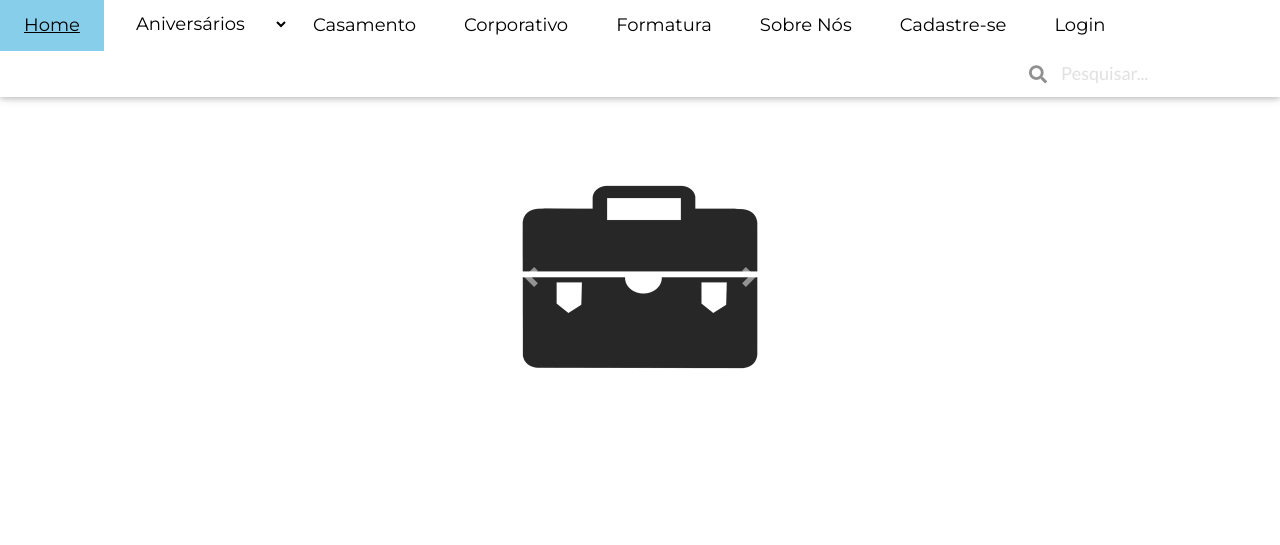
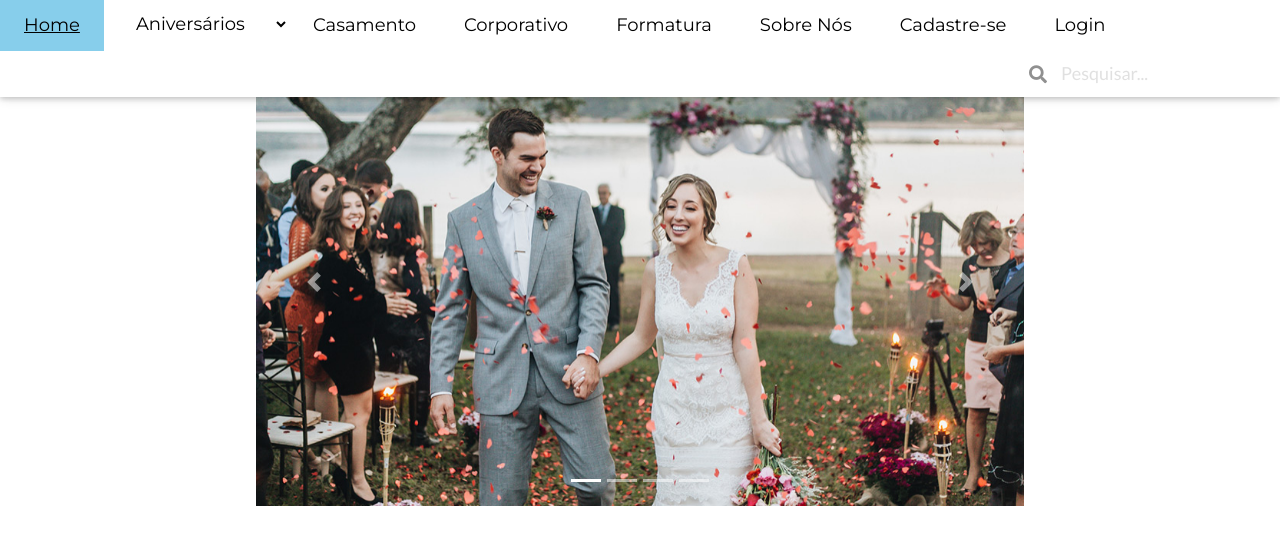
Before and after one commit to biancaleithold/Tcc, a PHP site: page /sobre.php in a window 1280 px wide. Shown: the top 545 px of the page. Run offline with PHP 8.4, Linux system fonts and the light colour scheme; some libraries are stand-ins or nearby versions.

Commit message:
Trabalhando na página sobre nós

```diff
--- a/sobre.php
+++ b/sobre.php
@@ -17,21 +17,25 @@
 </head>
 <body>
 <center>
-<div id="sol" class="carousel slide" data-ride="carousel" style= "width: 20%; margin-top: 10%;">
+<div id="sol" class="carousel slide" data-ride="carousel" style= "width:60%; margin-top: 3%;">
   <ol class="carousel-indicators">
-    <li data-target="#talher" data-slide-to="0" class="active"></li>
-    <li data-target="#melancia" data-slide-to="1"></li>
-    <li data-target="#muffins" data-slide-to="2"></li>
+    <li data-target="#casamento" data-slide-to="0" class="active"></li>
+    <li data-target="#aniversario" data-slide-to="1"></li>
+    <li data-target="#fomatura" data-slide-to="2"></li>
+    <li data-target="#infantil" data-slide-to="3"></li>
   </ol>
   <div class="carousel-inner" >
     <div class="carousel-item active" >
-      <img class="d-block w-100" src="imagens/maleta.png" alt="First slide" >
+      <img class="d-block w-100" src="imagens/casamento.jpg" alt="First slide" >
     </div>
     <div class="carousel-item" >
-      <img class="d-block w-100" src="imagens/calendario.png" alt="Second slide">
+      <img class="d-block w-100" src="imagens/aniversario.jpg" alt="Second slide">
     </div>
     <div class="carousel-item" >
-      <img class="d-block w-100" src="imagens/perfil.png" alt="Third slide" >
+      <img class="d-block w-100" src="imagens/fomatura.png" alt="Third slide" >
+    </div>
+    <div class="carousel-item" >
+      <img class="d-block w-100" src="imagens/infantil.jpg" alt="Fourth slide" >
     </div>
   </div>
   <a class="carousel-control-prev" href="#sol" role="button" data-slide="prev">
```
Also changed, not shown: imagens/aniversario.jpg (added), imagens/casamento.jpg (added), imagens/fomatura.png (added), imagens/infantil.jpg (added).
